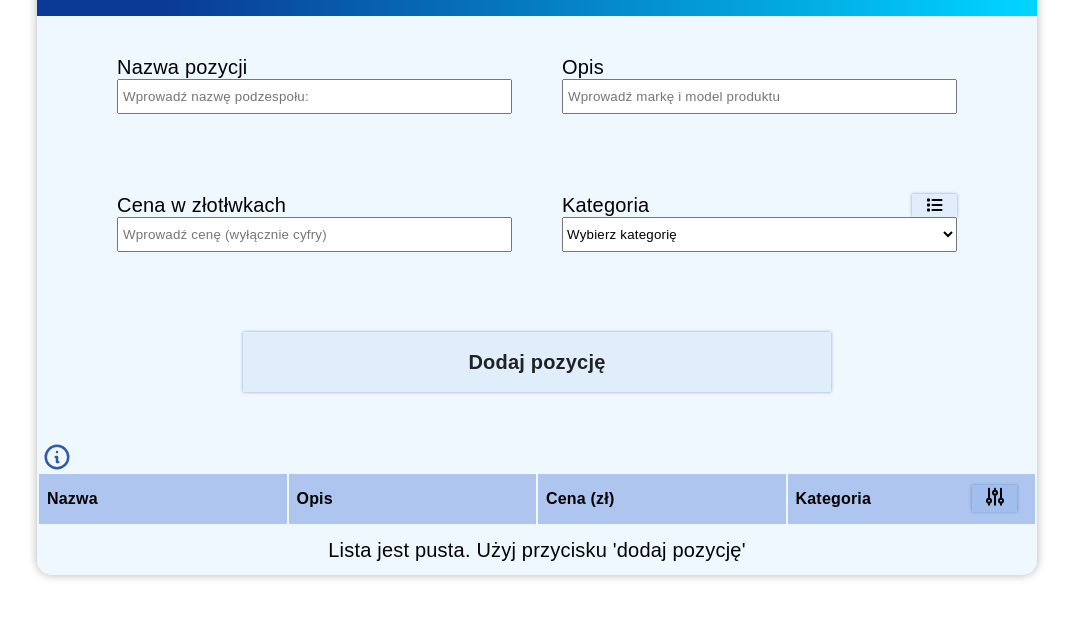
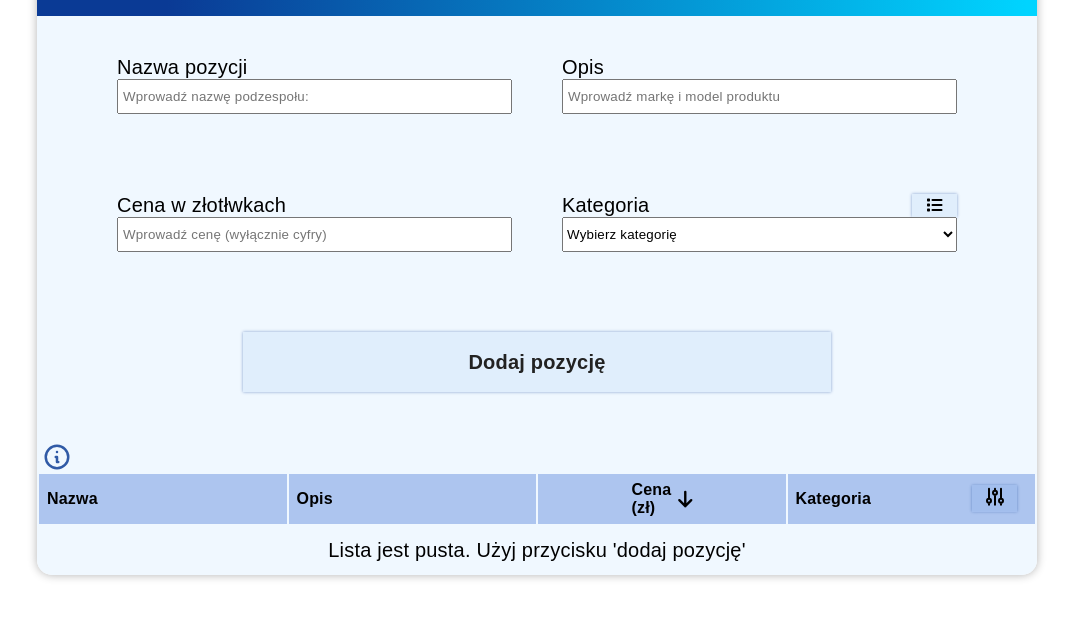
Before and after one commit to mako3577/pc-builder-webpack, a website built with webpack: page src/template.html in a window 1280 px wide. Both pictures are taken after a click on the element "Cena (zł)". Shown: the part 204-822 px from the top of the page, without its empty margins (103-1176 px from the left). Built offline with nearby package versions, Linux system fonts and the light colour scheme.

Commit message:
Add files via upload

```diff
--- a/src/index.js
+++ b/src/index.js
@@ -523,15 +523,24 @@ const closeCatEdit = function () {
 // if it's already sorted increasing, sort decreasing
 const priceSort = function () {
   let priceVal, nextPriceVal;
+  const priceIcon = document.querySelector(".price-icon");
 
   // check current sorting status
   // if its other than 'increasing'
   // sort rows from small to big
   if (priceSortStatus != "increasing") {
+    priceIcon.style.display = "flex";
+    if (priceIcon.matches(".sortToLowest")) {
+      priceIcon.classList.remove("sortToLowest");
+    }
+
     for (let i = 1; i < document.querySelector(".table").rows.length - 1; i++) {
       priceVal = parseInt(document.querySelector(".table").rows[i].children[2].innerText);
       nextPriceVal = parseInt(document.querySelector(".table").rows[i + 1].children[2].innerText);
 
+      // after iterating over prices in rows, check if they're
+      // already positioned well
+      // if not, change their positions in relation 1 to 1
       if (priceVal < nextPriceVal) {
         let bigger = document.querySelector(".table").rows[i + 1];
         let smaller = document.querySelector(".table").rows[i];
@@ -546,6 +555,9 @@ const priceSort = function () {
     // from highest to smallest
     priceSortStatus = "increasing";
   } else {
+    priceIcon.style.display = "flex";
+    priceIcon.classList.add("sortToLowest");
+
     for (let i = 1; i < document.querySelector(".table").rows.length - 1; i++) {
       priceVal = parseInt(document.querySelector(".table").rows[i].children[2].innerText);
       nextPriceVal = parseInt(document.querySelector(".table").rows[i + 1].children[2].innerText);
--- a/src/template.html
+++ b/src/template.html
@@ -143,7 +143,25 @@
             <tr>
               <th class="th-nazwa">Nazwa</th>
               <th class="th-opis">Opis</th>
-              <th class="th-cena">Cena (zł)</th>
+              <th class="th-cena">
+                <div class="flex space-btw">
+                  <span>Cena (zł)</span>
+                  <svg
+                    xmlns="http://www.w3.org/2000/svg"
+                    class="price-icon"
+                    fill="none"
+                    viewBox="0 0 24 24"
+                    stroke="currentColor"
+                    stroke-width="2"
+                  >
+                    <path
+                      stroke-linecap="round"
+                      stroke-linejoin="round"
+                      d="M17 13l-5 5m0 0l-5-5m5 5V6"
+                    />
+                  </svg>
+                </div>
+              </th>
               <th class="th-kategoria">
                 Kategoria
                 <button class="category-filter-button button">
```
